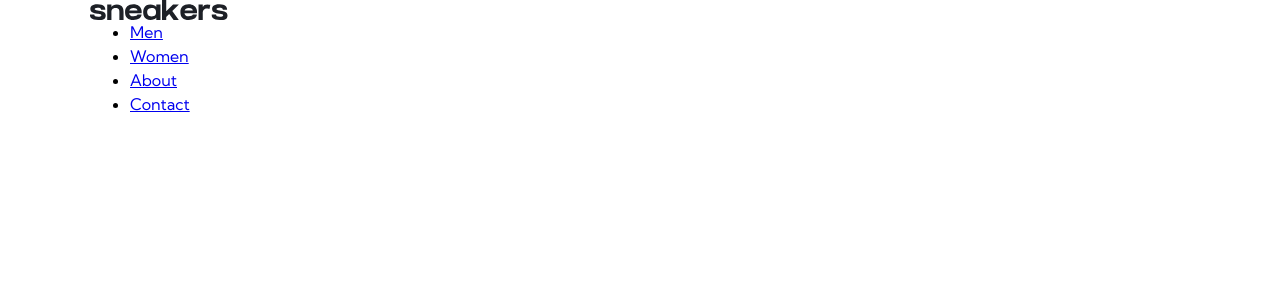
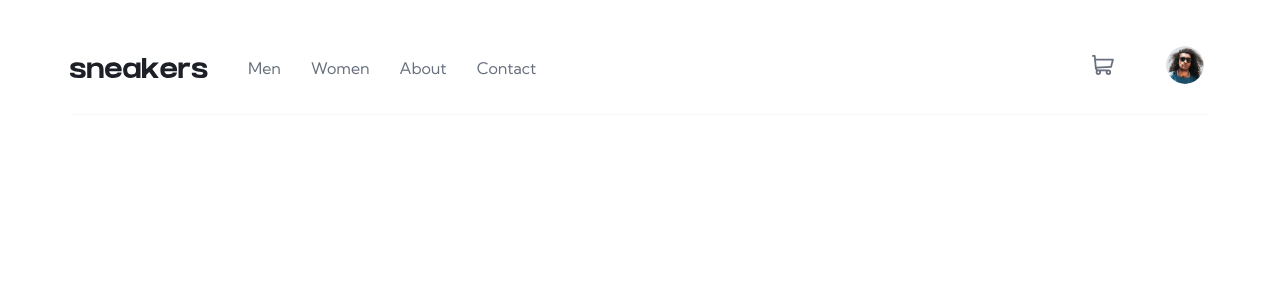
Before and after one commit to VaheAA/ecommerce-fem-vue, a Vue app: page / in a window 1280 px wide. Shown: the top 300 px of the page. Built offline with nearby package versions, Linux system fonts and the light colour scheme.

Commit message:
header desktop

```diff
--- a/src/App.vue
+++ b/src/App.vue
@@ -16,4 +16,7 @@ export default {
   padding: 0 20px;
   margin: 0 auto;
 }
+.header__container {
+  padding: 45px 0;
+}
 </style>
--- a/src/assets/scss/reset.scss
+++ b/src/assets/scss/reset.scss
@@ -67,3 +67,12 @@ h6 {
 #__next {
   isolation: isolate;
 }
+
+a,
+a:active {
+  text-decoration: none;
+}
+ul,
+ol {
+  list-style: none;
+}
--- /dev/null
+++ b/src/components/HeaderActions.vue
@@ -0,0 +1,64 @@
+<template>
+  <div class="actions">
+    <div class="cart">
+      <button class="cart__btn">
+        <img src="../assets/images/icons/icon-cart.svg" />
+      </button>
+    </div>
+    <div class="profile">
+      <button class="profile__btn">
+        <img
+          class="profile__avatar"
+          src="../assets/images/image-avatar.png"
+          alt=""
+        />
+      </button>
+    </div>
+  </div>
+</template>
+
+<script>
+export default {
+  name: 'HeaderActions'
+};
+</script>
+
+<style lang="scss">
+.actions {
+  display: flex;
+  justify-content: center;
+  align-items: center;
+  margin-left: auto;
+
+  .cart {
+    margin-right: 40px;
+    &__btn {
+      background: transparent;
+      border: none;
+      cursor: pointer;
+    }
+  }
+  .profile {
+    max-width: 50px;
+    border-radius: 50%;
+
+    &__btn {
+      background: transparent;
+      border: none;
+      cursor: pointer;
+      width: 100%;
+    }
+
+    &__avatar {
+      width: 100%;
+      height: auto;
+      object-fit: cover;
+      border-radius: 50%;
+      transition: all 0.2s ease;
+      &:hover {
+        border: 2px solid $orange;
+      }
+    }
+  }
+}
+</style>
--- a/src/components/MainHeader.vue
+++ b/src/components/MainHeader.vue
@@ -1,5 +1,5 @@
 <template>
-  <div class="container">
+  <div class="container header__container">
     <header class="header">
       <div class="header__inner">
         <div class="brand">
@@ -8,6 +8,7 @@
           </a>
         </div>
         <MainNav />
+        <HeaderActions />
       </div>
     </header>
   </div>
@@ -15,7 +16,29 @@
 
 <script>
 import MainNav from './MainNav.vue';
-export default {components: {MainNav}};
+import HeaderActions from './HeaderActions.vue';
+export default {components: {MainNav, HeaderActions}};
 </script>
 
-<style lang="scss"></style>
+<style lang="scss">
+.header {
+  position: relative;
+  padding-bottom: 25px;
+
+  &::after {
+    content: '';
+    position: absolute;
+    width: 100%;
+    height: 1px;
+    background-color: $lightGrayishBlue;
+    bottom: 0;
+    left: 0;
+  }
+
+  &__inner {
+    display: flex;
+    justify-content: flex-start;
+    align-items: center;
+  }
+}
+</style>
--- a/src/components/MainNav.vue
+++ b/src/components/MainNav.vue
@@ -19,4 +19,37 @@ export default {
 };
 </script>
 
-<style lang="scss"></style>
+<style lang="scss">
+.nav {
+  &__list {
+    display: flex;
+    align-items: center;
+  }
+  &__list-item {
+    &:not(:last-child) {
+      margin-right: 30px;
+    }
+  }
+  &__list-link {
+    color: $darkGrayishBlue;
+    position: relative;
+    transition: all 0.2s ease;
+    padding-bottom: 38px;
+
+    &:hover {
+      color: $veryDarkBlue;
+    }
+
+    &:hover::after {
+      content: '';
+      position: absolute;
+      width: 100%;
+      height: 3px;
+      background: $orange;
+      bottom: 0;
+      left: 0;
+      transition: all 0.2s ease;
+    }
+  }
+}
+</style>
```
